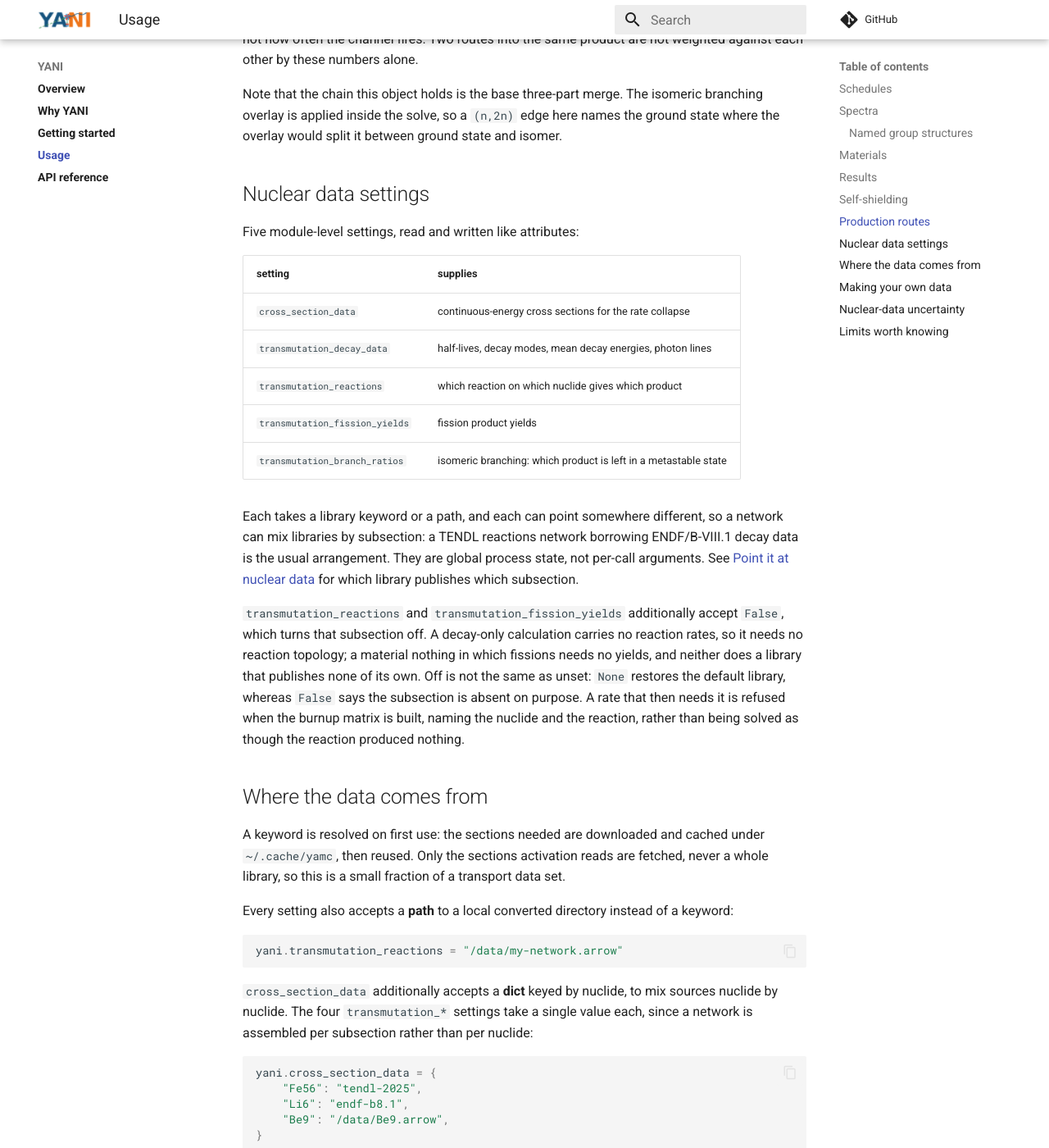
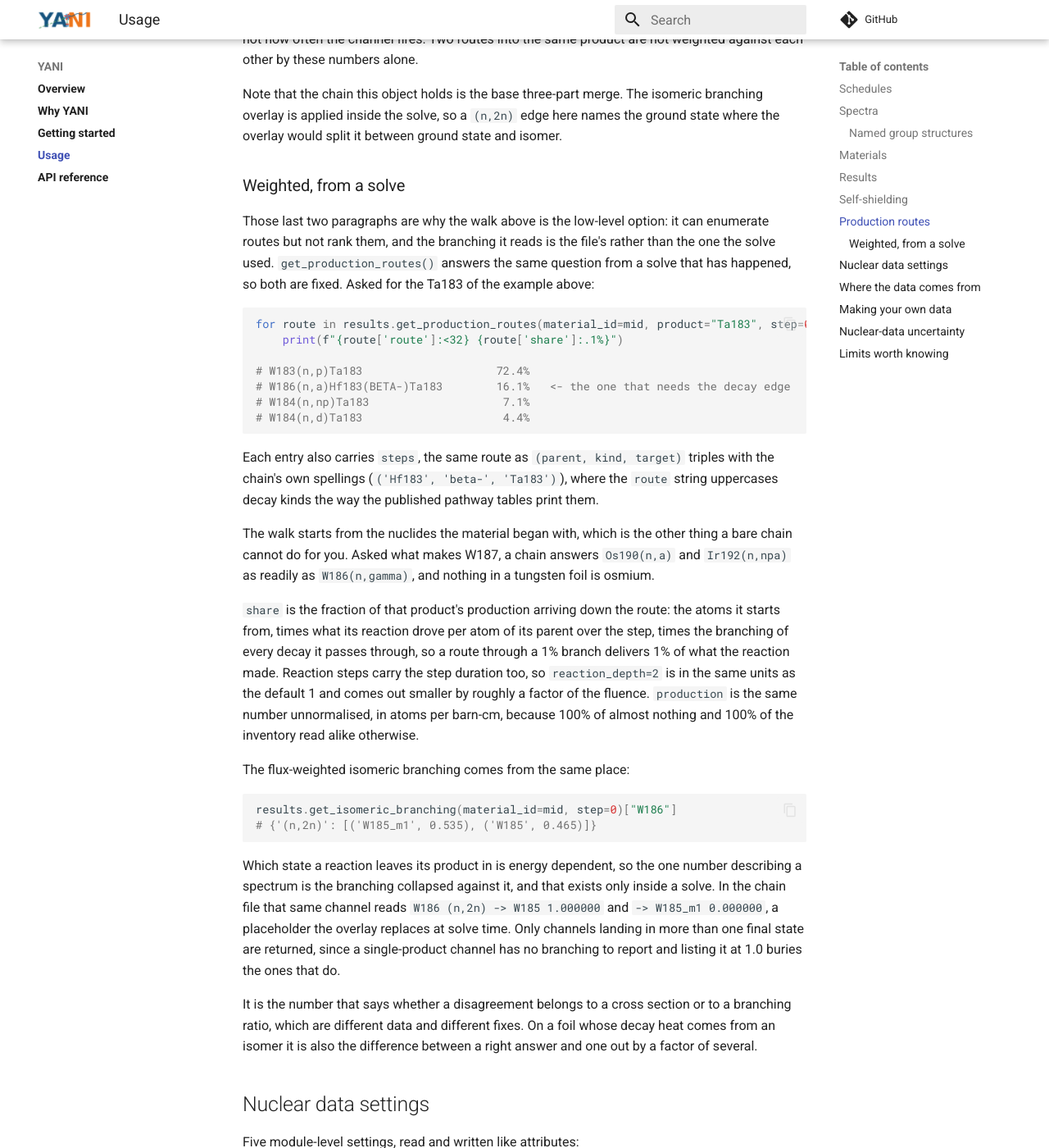
Before and after one commit to fusion-neutronics/yani, an MkDocs documentation site: the page built from docs/usage.md, in a window 1280 px wide and 1400 px high, scrolled down 7283 px. Shown: the whole window at 82% size. Built offline with MkDocs 1.6.1 and Material for MkDocs 9.7.7, drawn with Linux system fonts in a browser that asks for light colours; comment, search, counter and statistics services are not loaded; some of the changed text lies outside the part shown.

Commit message:
Document what yani-core 0.13.0 adds
The 0.13.0 pin went out on its own, so the reference picked the new
getters up from the stubs and the prose did not mention them.

"Production routes" taught the manual chain walk and closed on two
caveats: routes into one product are not weighted against each other by
the file's numbers, and the branching on an edge is the file's rather
than the overlay's. Both are what `get_production_routes` and
`get_isomeric_branching` answer, so the section now ends with them. The
worked example stays on Ta183, because the route the manual walk
highlights as "the one that needs the decay edge" is the same route the
weighted answer puts at 16%.

`rate_fraction_covered_total` joins the `data_uncertainty_info` keys, with
what it is for: a count of nuclides carrying MF=33 asks whether an
evaluation says something, and this asks whether it says it about the
reactions the run drove. Tungsten is the case where those differ
completely, and iron the case where leaving the density weighting out
flips the conclusion.

The chain-scope refusal goes beside the `False` subsection paragraph,
which is the same principle: refuse rather than solve to a silent zero.

Numbers in the examples are measured against the released 0.13.0 wheel
on the FNS tungsten foil, not invented.

````diff
--- a/docs/usage.md
+++ b/docs/usage.md
@@ -357,6 +357,65 @@ Note that the chain this object holds is the base three-part merge. The isomeric
 branching overlay is applied inside the solve, so a `(n,2n)` edge here names the
 ground state where the overlay would split it between ground state and isomer.
 
+### Weighted, from a solve
+
+Those last two paragraphs are why the walk above is the low-level option: it can
+enumerate routes but not rank them, and the branching it reads is the file's
+rather than the one the solve used. `get_production_routes()` answers the same
+question from a solve that has happened, so both are fixed. Asked for the Ta183
+of the example above:
+
+<!-- doctest: skip -->
+```python
+for route in results.get_production_routes(material_id=mid, product="Ta183", step=0):
+    print(f"{route['route']:<32} {route['share']:.1%}")
+
+# W183(n,p)Ta183                    72.4%
+# W186(n,a)Hf183(BETA-)Ta183        16.1%   <- the one that needs the decay edge
+# W184(n,np)Ta183                    7.1%
+# W184(n,d)Ta183                     4.4%
+```
+
+Each entry also carries `steps`, the same route as `(parent, kind, target)`
+triples with the chain's own spellings (`('Hf183', 'beta-', 'Ta183')`), where the
+`route` string uppercases decay kinds the way the published pathway tables print
+them.
+
+The walk starts from the nuclides the material began with, which is the other
+thing a bare chain cannot do for you. Asked what makes W187, a chain answers
+`Os190(n,a)` and `Ir192(n,npa)` as readily as `W186(n,gamma)`, and nothing in a
+tungsten foil is osmium.
+
+`share` is the fraction of that product's production arriving down the route: the
+atoms it starts from, times what its reaction drove per atom of its parent over
+the step, times the branching of every decay it passes through, so a route
+through a 1% branch delivers 1% of what the reaction made. Reaction steps carry
+the step duration too, so `reaction_depth=2` is in the same units as the default
+1 and comes out smaller by roughly a factor of the fluence. `production` is the
+same number unnormalised, in atoms per barn-cm, because 100% of almost nothing
+and 100% of the inventory read alike otherwise.
+
+The flux-weighted isomeric branching comes from the same place:
+
+<!-- doctest: skip -->
+```python
+results.get_isomeric_branching(material_id=mid, step=0)["W186"]
+# {'(n,2n)': [('W185_m1', 0.535), ('W185', 0.465)]}
+```
+
+Which state a reaction leaves its product in is energy dependent, so the one
+number describing a spectrum is the branching collapsed against it, and that
+exists only inside a solve. In the chain file that same channel reads
+`W186 (n,2n) -> W185 1.000000` and `-> W185_m1 0.000000`, a placeholder the
+overlay replaces at solve time. Only channels landing in more than one final
+state are returned, since a single-product channel has no branching to report and
+listing it at 1.0 buries the ones that do.
+
+It is the number that says whether a disagreement belongs to a cross section or
+to a branching ratio, which are different data and different fixes. On a foil
+whose decay heat comes from an isomer it is also the difference between a right
+answer and one out by a factor of several.
+
 ## Nuclear data settings
 
 Five module-level settings, read and written like attributes:
@@ -384,6 +443,18 @@ own. Off is not the same as unset: `None` restores the default library, whereas
 `False` says the subsection is absent on purpose. A rate that then needs it is
 refused when the burnup matrix is built, naming the nuclide and the reaction,
 rather than being solved as though the reaction produced nothing.
+
+A reactions network built for one material and pointed at another is refused on
+the same terms. Networks are often scoped to the nuclides they were built from,
+because walking a whole library to activate one foil is wasted work, and scoping
+them makes them substitutable by mistake: two conversions sharing an output path
+leave the second one's behind under a name that still says the first. Nothing
+about solving against the wrong one fails on its own. Every step runs, no rate is
+negative, and the composition comes back as it went in, so the mistake surfaces
+as a decay heat of exactly zero much later with nothing to point at. An
+irradiated schedule whose material has no drivable nuclide is therefore refused
+up front, naming both what the material holds and what the network has reactions
+for. A decay-only schedule is exempt, since driving nothing is correct for it.
 
 ## Where the data comes from
 
@@ -516,10 +587,31 @@ if info is not None:               # None unless data_uncertainty was passed
     info["perturbed"]              # had usable MF=33 covariance
     info["no_covariance_data"]     # evaluation carries none
     info["rate_fraction_covered"]  # share of each rate the covariance grid spans
+    info["rate_fraction_covered_total"]  # ... and over the run, weighted by production
     info["not_perturbed"]          # sources this does not propagate
     info["sources"]                # the ones it did
     info["has_gaps"]               # True if anything was left out
 ```
+
+Read `rate_fraction_covered_total` before any sigma above it. Counting the
+nuclides with MF=33 asks whether an evaluation says something; this asks whether
+it says it about the reactions the run actually drove, weighted by rate and by
+the parent's own density.
+
+The two come apart badly, and tungsten is where they come apart completely. Two
+major libraries state covariance for all five natural tungsten isotopes, so a
+count reads as complete coverage, and what they state it for is `(n,3n)` and
+`(n,gamma)`: the `(n,2n)` making 98% of a tungsten foil's decay heat has none.
+The ensemble then perturbs about 6% of the production and reports a spread under
+0.1%, which is the most confident number available and the least earned.
+
+Both weights matter. Rate alone, without the density of the parent each rate
+belongs to, counts a channel on a trace isotope the same as one on the bulk: on
+an iron foil that is the difference between 32% and 96%, and so between calling
+a 1.2% sigma untrustworthy and taking it seriously.
+
+It is `None` for a decay-only schedule, which drove no production and so has no
+share to report rather than a share of zero.
 
 Activity, decay heat and contact dose carry the same band, each as an `Estimate`
 holding the unperturbed value and the ensemble's spread on it:
````
